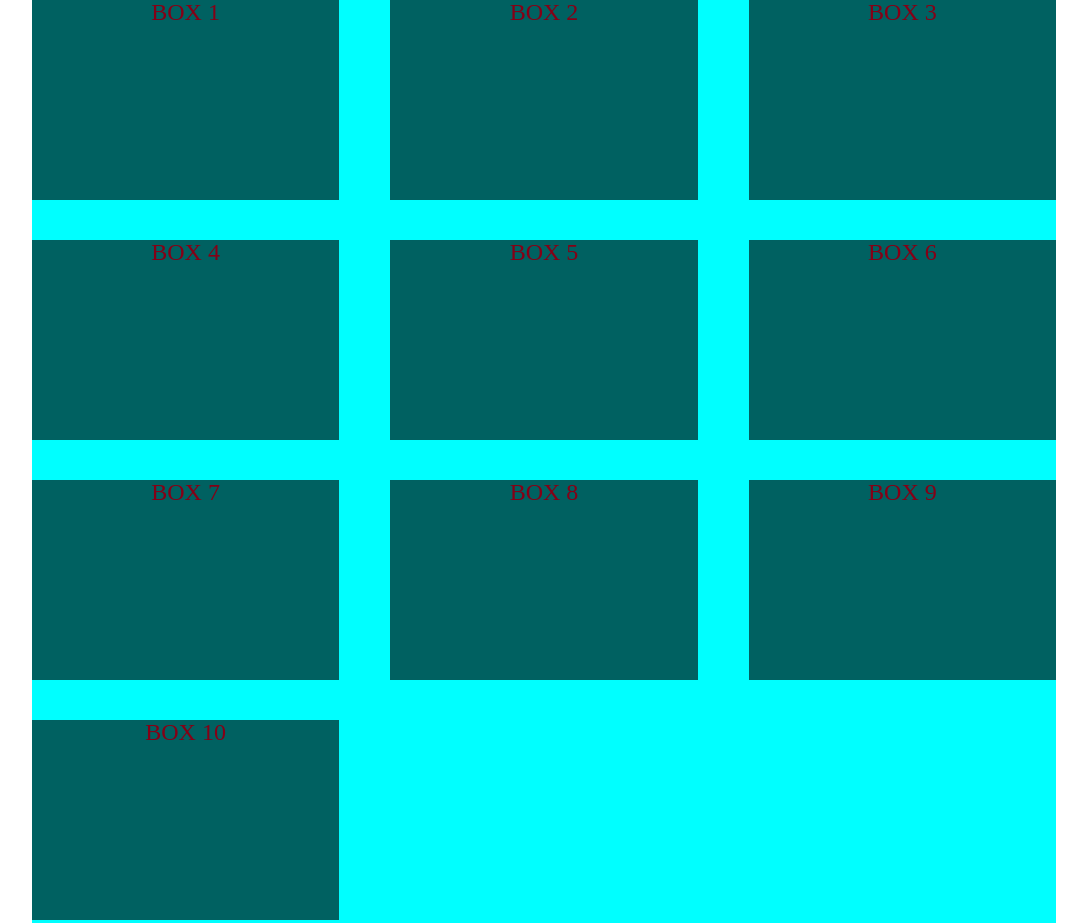
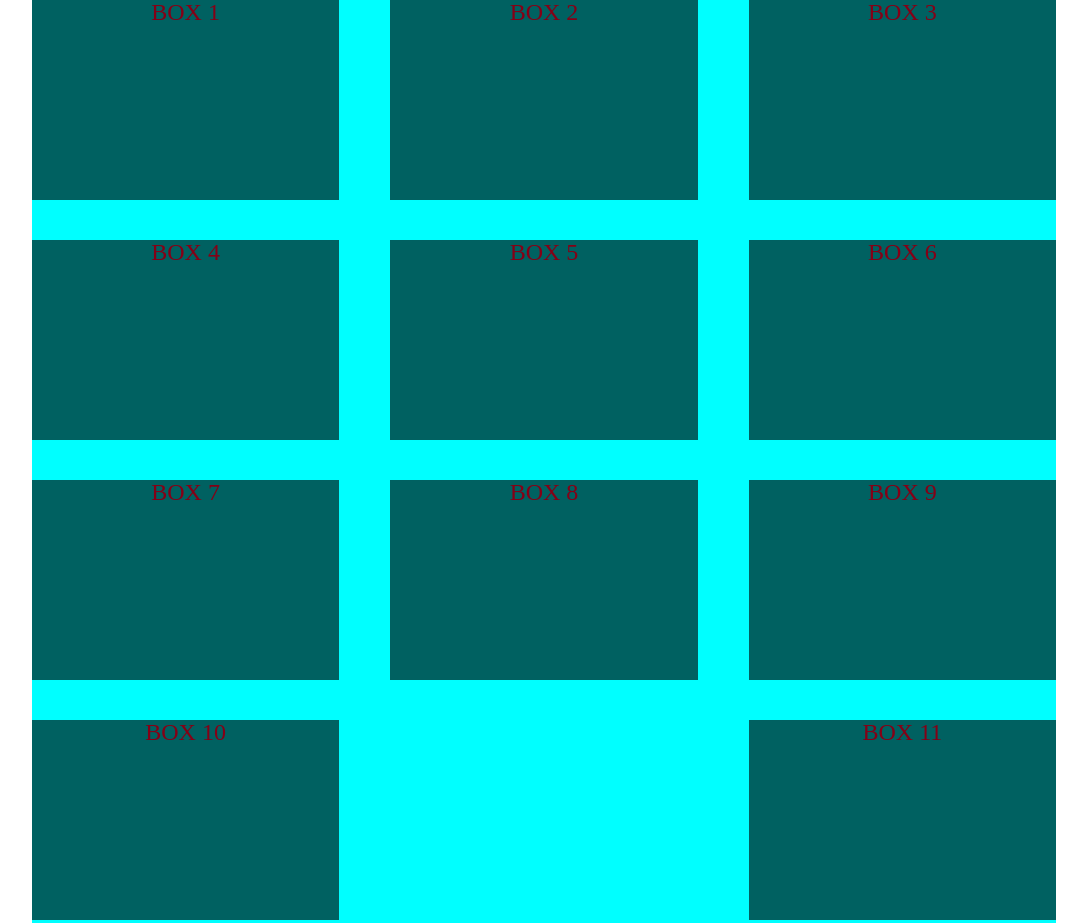
Before and after one commit to codyrothery/project_03, a plain HTML site: page index.html in a window 1280 px wide. Shown: the top 923 px of the page, without its empty margins (96-1183 px from the left). Drawn offline with Linux system fonts and the light colour scheme.

Commit message:
add new box

```diff
--- a/index.html
+++ b/index.html
@@ -22,6 +22,7 @@
         <div class="col hide-mobile"><h1>BOX 8</h1></div>
         <div class="col hide-mobile"><h1>BOX 9</h1></div>
         <div class="col hide-mobile"><h1>BOX 10</h1></div>
+        <div class="col hide-mobile"><h1>BOX 11</h1></div>
         <div class="col hide-desktop-only"><h1>BOX 10</h1></div>
 
 
```
